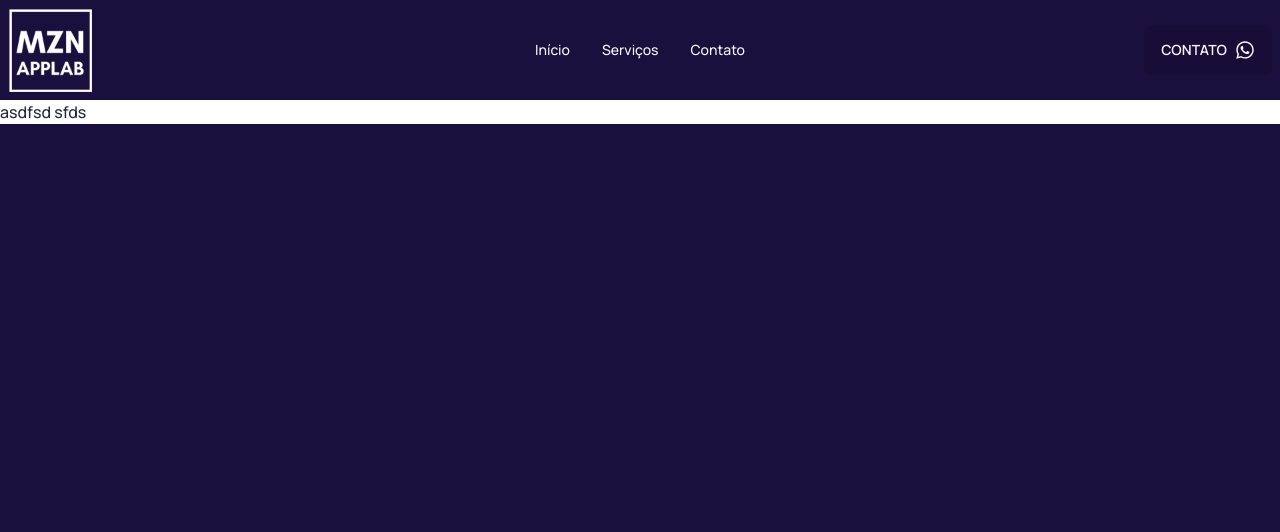
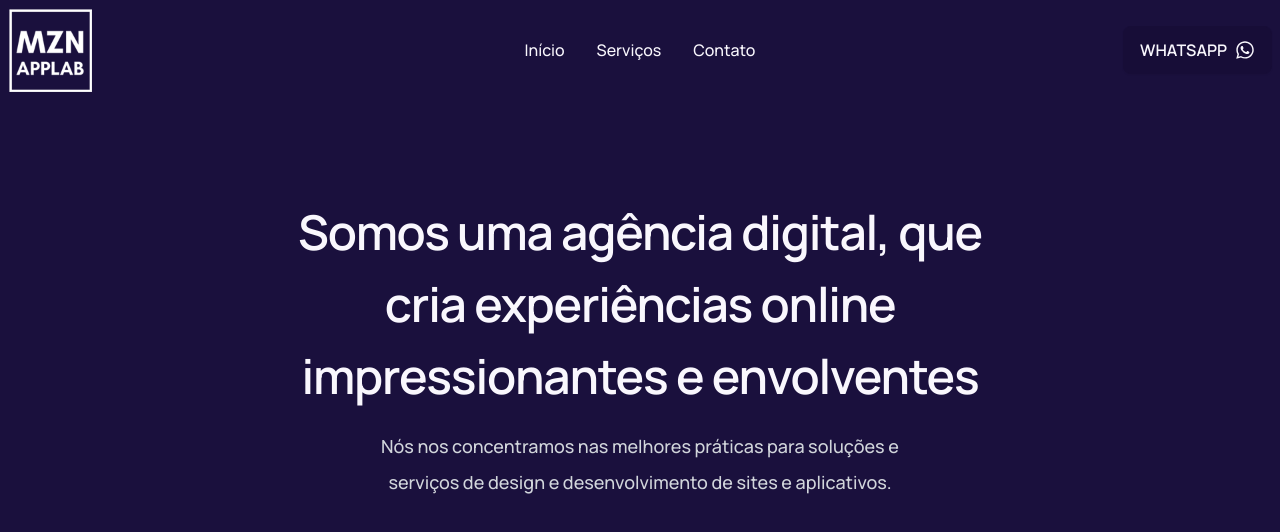
Before and after one commit to jessemezini/feacomoveis.com.br, a Next.js app: page / in a window 1280 px wide. Shown: the top 532 px of the page. Built offline with nearby package versions, Linux system fonts and the light colour scheme.

Commit message:
upd font size, added hero text

```diff
--- a/src/app/page.tsx
+++ b/src/app/page.tsx
@@ -1,7 +1,17 @@
 export default function Home() {
   return (
-    <main className="container mx-auto" data-theme="light">
-      <h1>asdfsd sfds</h1>
+    <main className="container mx-auto text-center">
+      <div className="max-w-3xl mx-auto mt-24">
+        <h1 className="font-semibold text-5xl leading-normal tracking-tight mb-4">
+          Somos uma agência digital, que cria experiências online
+          impressionantes e envolventes
+        </h1>
+
+        <p className="max-w-xl mx-auto text-lg font-medium leading-loose text-gray-300">
+          Nós nos concentramos nas melhores práticas para soluções e serviços de
+          design e desenvolvimento de sites e aplicativos.
+        </p>
+      </div>
     </main>
   );
 }
--- a/src/components/navbar.tsx
+++ b/src/components/navbar.tsx
@@ -25,7 +25,7 @@ export default function NavBar() {
           </div>
           <ul
             tabIndex={0}
-            className="menu menu-sm dropdown-content bg-base-100 rounded-box z-[1] mt-3 w-52 p-2 shadow"
+            className="menu menu-sm dropdown-content bg-base-100 rounded-box z-[1] mt-3 w-52 p-2 shadow text-base"
           >
             <li>
               <a>Início</a>
@@ -49,7 +49,7 @@ export default function NavBar() {
         </Link>
       </div>
       <div className="navbar-center hidden lg:flex">
-        <ul className="menu menu-horizontal px-1">
+        <ul className="menu menu-horizontal px-1 text-base">
           <li>
             <a>Início</a>
           </li>
@@ -62,8 +62,8 @@ export default function NavBar() {
         </ul>
       </div>
       <div className="navbar-end uppercase">
-        <a href="https://wa.me/5519983373120" className="btn">
-          Contato <FaWhatsapp size="1.25rem" />
+        <a href="https://wa.me/5519983373120" className="btn text-base">
+          WhatsApp <FaWhatsapp size="1.25rem" />
         </a>
       </div>
     </div>
```
